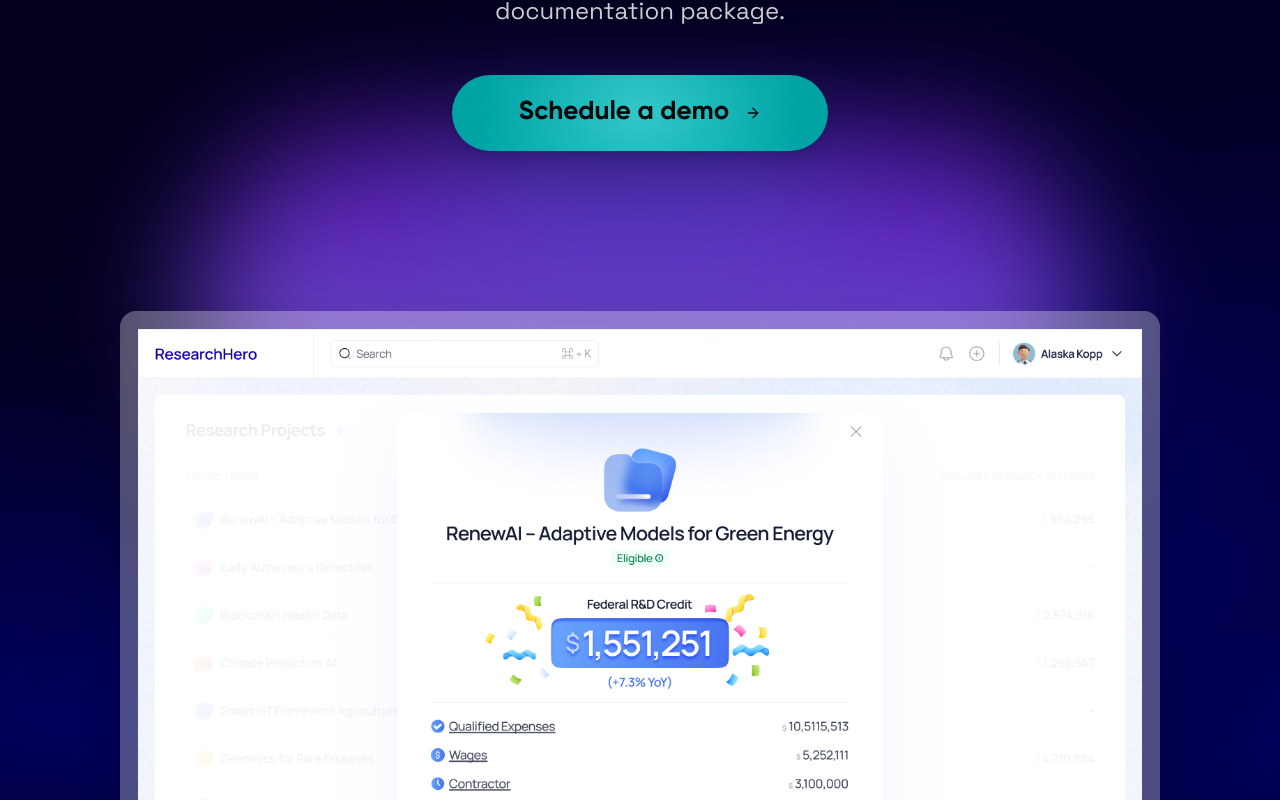
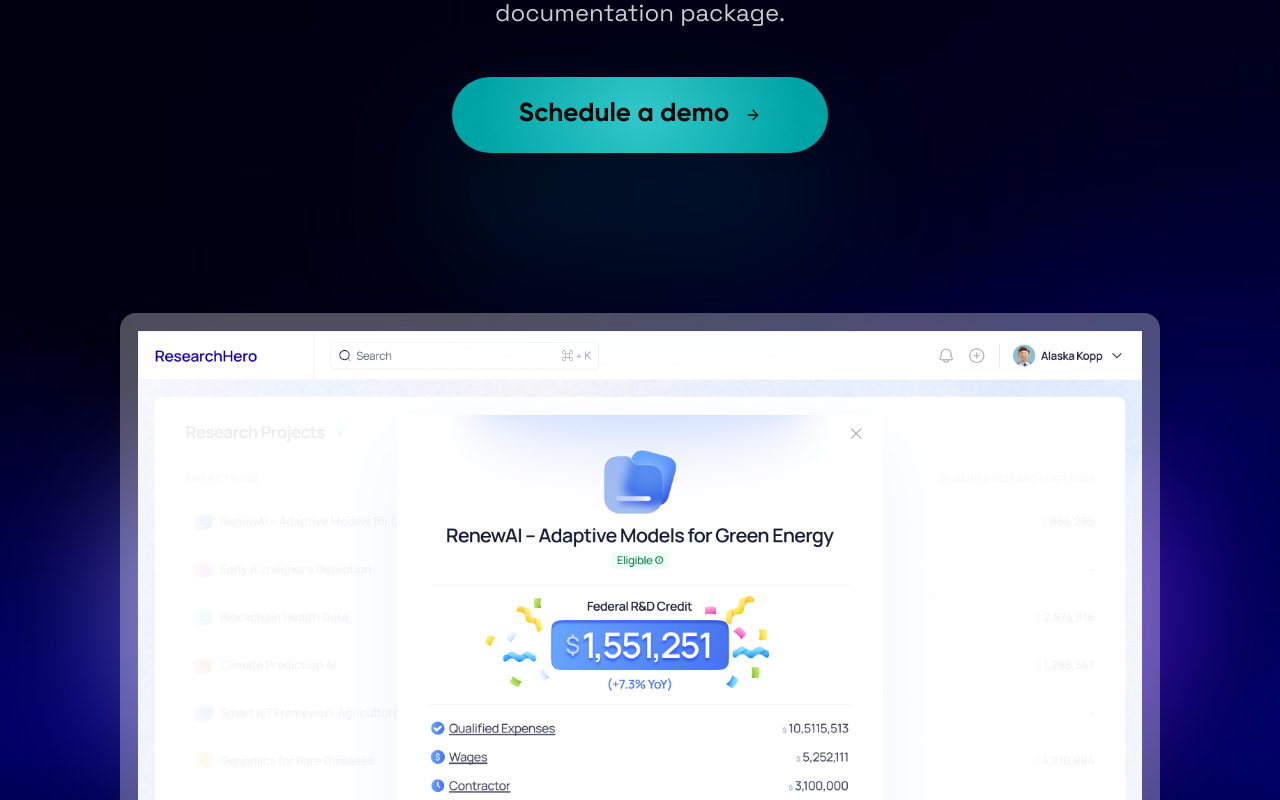
Before and after one commit to gulsabadc/research-credit-frontend, a Next.js app: page / in a window 1280 px wide. Shown: the part 509-1309 px from the top of the page. Built offline with nearby package versions, Linux system fonts and the light colour scheme.

Commit message:
Chip Border Updated

```diff
--- a/src/components/Dashboard-preview.tsx
+++ b/src/components/Dashboard-preview.tsx
@@ -3,16 +3,15 @@
 export default function DashboardPreview() {
   return (
     <div className="relative flex justify-center items-center py-20">
-
       {/* Blurred ellipse with linear gradient */}
       <div
-        className="absolute w-[900px] h-[359px] rounded-full blur-3xl opacity-70"
+        className="absolute w-[1039px] h-[359px] rounded-full blur-3xl opacity-70"
         style={{
-          background: 'linear-gradient(360deg, #8D83FF 0%, #8623FF 100%)',
-          top: '-100px', // Adjusted position to be high above the dashboard
-          left: '50%', // Centering horizontally
+          background: 'linear-gradient(90deg, #8D83FF 0%, #8623FF 100%)',
+          top: '200px',
+          left: '50%',
           transform: 'translateX(-50%)',
-          zIndex: -1, // Ensures the glow is behind the dashboard for a lighting effect
+          zIndex: -1, // This places the ellipse behind the dashboard image
         }}
       ></div>
 
--- a/src/components/Hero-final.tsx
+++ b/src/components/Hero-final.tsx
@@ -8,11 +8,11 @@
   return (
     <div className="relative w-full h-full mx-auto overflow-hidden">
       {/* Background Image Layer */}
-      <div className="absolute inset-0 w-full h-full mix-blend-overlay opacity-70">
+      <div className="absolute inset-0 w-full h-full mix-blend-overlay opacity-100">
         <Image
           src="/hero-bg.png"
           alt="Hero Background"
-          fill
+          fill={true}
           className="object-cover"
           priority
         />
--- a/src/components/Hero.tsx
+++ b/src/components/Hero.tsx
@@ -15,7 +15,7 @@
     <main className="container mx-auto px-6 py-20 relative z-10">
       <div className={`${gilroyBold.variable}`}>
         <div className="max-w-5xl mx-auto text-center">
-          <div className="inline-flex items-center gap-2 bg-gradient-to-r from-[rgba(92,220,220,0.4)] to-[rgba(49,118,118,0.4)] backdrop-blur-sm border border-blue-700/50 rounded-full px-4 py-2 mb-8">
+          <div className="inline-flex items-center gap-2 bg-gradient-to-r from-[rgba(92,220,220,0.4)] to-[rgba(49,118,118,0.4)] backdrop-blur-sm border-2 border-white/20 rounded-full px-4 py-2 mb-8">
             <Sparkles className="w-5 h-4 text-[#D6FFFF]" />
             <span
               className="text-center"
```
